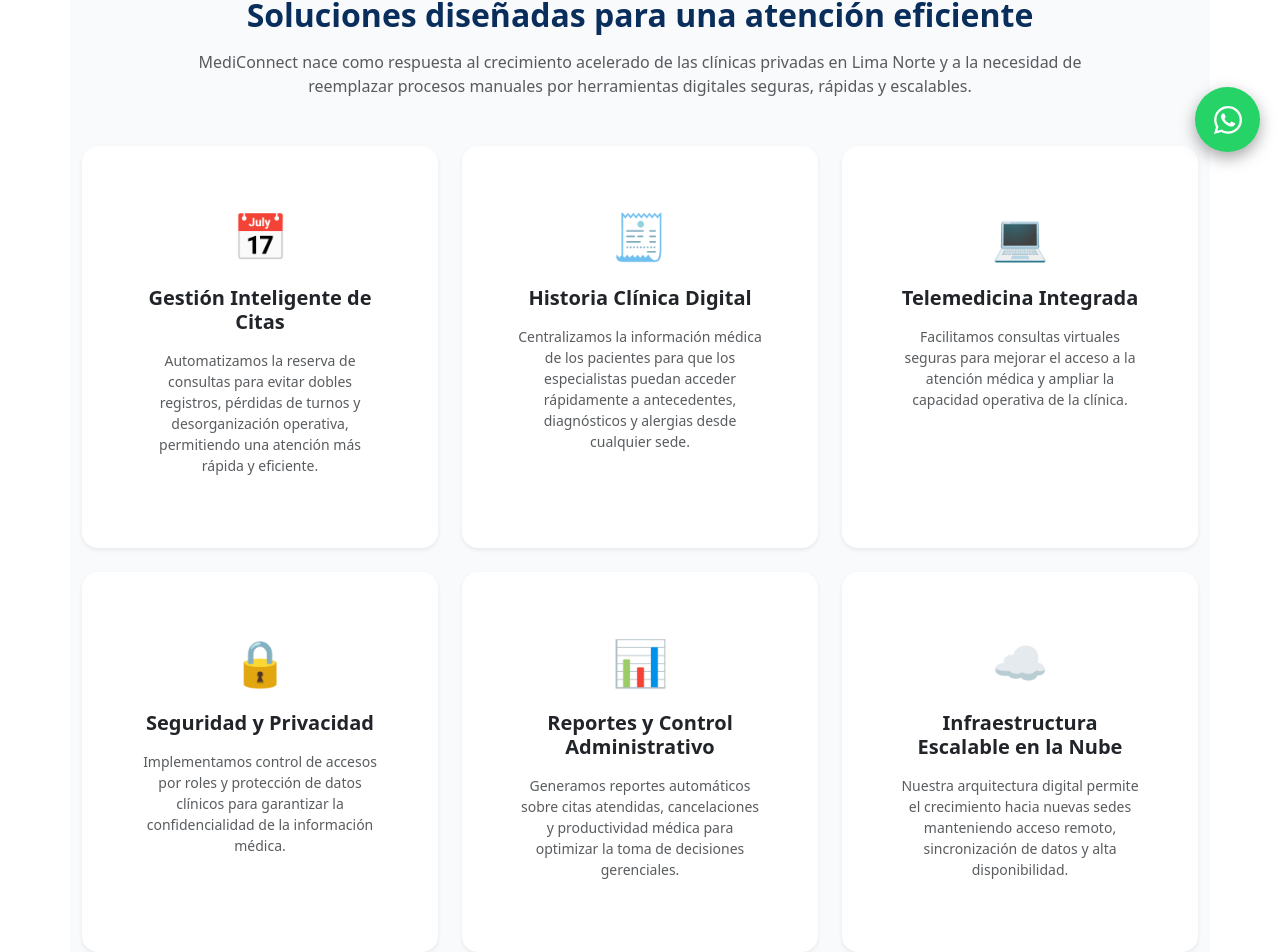
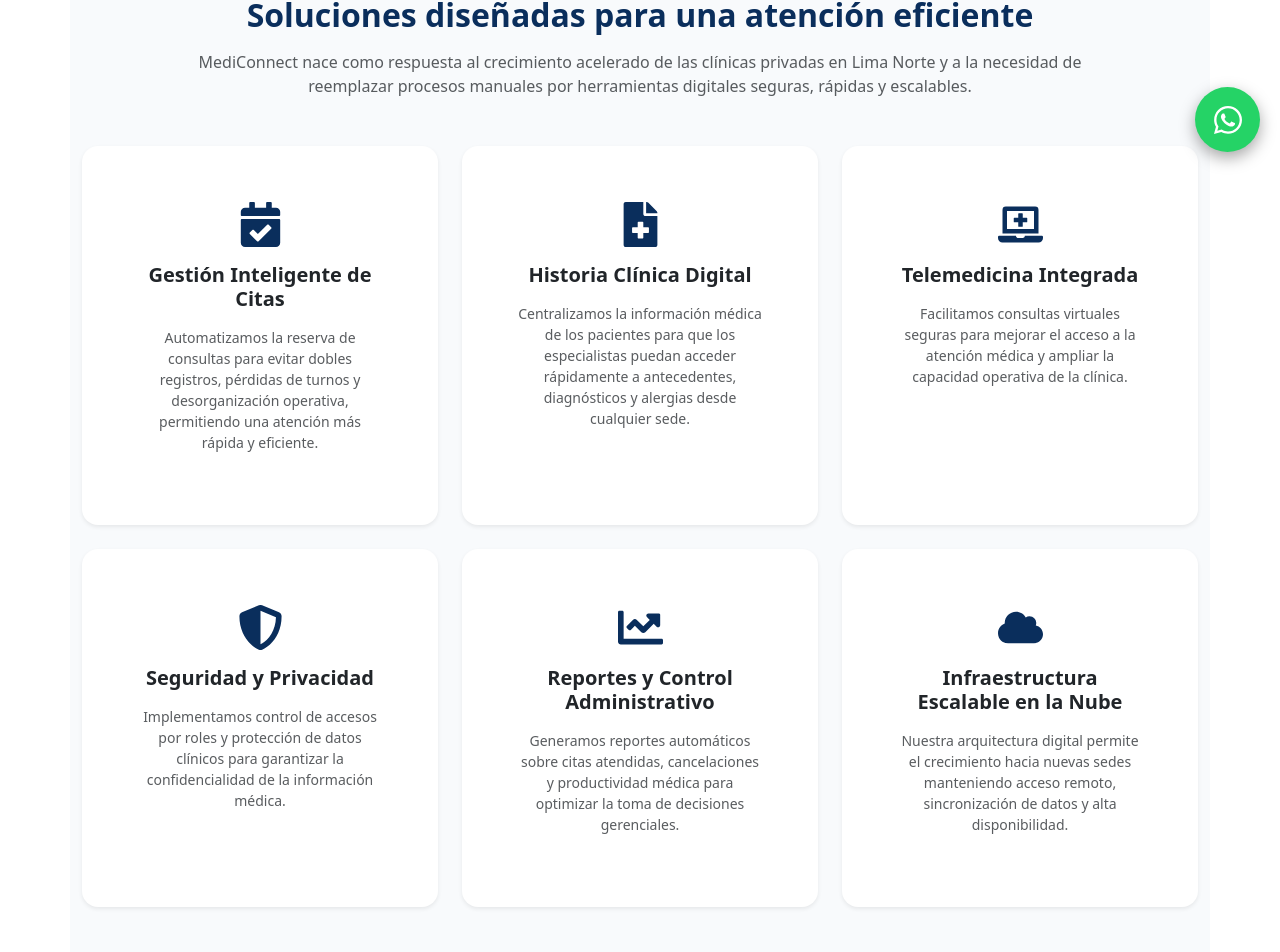
Before and after one commit to DiegoGarcia616/Frontend-MediConnect, a React (Vite) app: page /servicios in a window 1280 px wide. Shown: the part 628-1580 px from the top of the page. Built offline with nearby package versions, Linux system fonts and the light colour scheme.

Commit message:
Mejora responsive y UI

```diff
--- a/src/pages/public/Servicios.jsx
+++ b/src/pages/public/Servicios.jsx
@@ -1,4 +1,14 @@
 import React from 'react';
+
+import {
+  FaCalendarCheck,
+  FaFileMedical,
+  FaLaptopMedical,
+  FaShieldAlt,
+  FaChartLine,
+  FaCloud,
+  FaStethoscope
+} from 'react-icons/fa';
 
 export default function Servicios() {
   return (
@@ -6,15 +16,11 @@
       className="container py-5"
       style={{ backgroundColor: '#f8fafc' }}
     >
-
-      {/* HERO */}
       <div
-        className="row align-items-center mb-5 text-white rounded-4 p-5 shadow-sm"
+        className="row align-items-center mb-5 text-white rounded-5 p-4 p-lg-5 shadow-sm mx-2 mx-md-0"
         style={{ backgroundColor: '#0a2e5c' }}
       >
-
         <div className="col-lg-8">
-
           <span className="badge bg-white bg-opacity-25 text-white mb-3 px-3 py-2 text-uppercase fw-bold">
             Servicios Médicos
           </span>
@@ -29,29 +35,19 @@
             telemedicina, historias clínicas digitales y gestión inteligente
             de citas.
           </p>
-
         </div>
 
         <div className="col-lg-4 text-center d-none d-lg-block">
-
           <div className="p-4 bg-white bg-opacity-10 rounded-circle d-inline-block shadow-sm">
-
-            <span
-              className="text-white fw-bold"
-              style={{ fontSize: '70px' }}
-            >
-              🩺
-            </span>
-
+            <FaStethoscope
+              size={70}
+              color="white"
+            />
           </div>
-
         </div>
-
       </div>
 
-      {/* INTRO */}
       <div className="text-center mb-5">
-
         <h2
           className="fw-bold mb-3"
           style={{ color: '#0a2e5c' }}
@@ -68,25 +64,22 @@
           procesos manuales por herramientas digitales seguras, rápidas y
           escalables.
         </p>
-
       </div>
 
-      {/* SERVICIOS */}
       <div className="row g-4">
-
-        {/* CARD 1 */}
         <div className="col-md-6 col-lg-4">
-
-          <div className="card border-0 shadow-sm rounded-4 h-100">
-
+          <div
+            className="card border-0 shadow-sm rounded-4 h-100"
+            style={{
+              transition: '0.3s ease'
+            }}
+          >
             <div className="card-body p-4">
-
-              <div
+              <FaCalendarCheck
+                size={45}
+                color="#0a2e5c"
                 className="mb-3"
-                style={{ fontSize: '45px' }}
-              >
-                📅
-              </div>
+              />
 
               <h5 className="fw-bold mb-3">
                 Gestión Inteligente de Citas
@@ -97,26 +90,23 @@
                 registros, pérdidas de turnos y desorganización operativa,
                 permitiendo una atención más rápida y eficiente.
               </p>
-
             </div>
-
           </div>
-
         </div>
 
-        {/* CARD 2 */}
         <div className="col-md-6 col-lg-4">
-
-          <div className="card border-0 shadow-sm rounded-4 h-100">
-
+          <div
+            className="card border-0 shadow-sm rounded-4 h-100"
+            style={{
+              transition: '0.3s ease'
+            }}
+          >
             <div className="card-body p-4">
-
-              <div
+              <FaFileMedical
+                size={45}
+                color="#0a2e5c"
                 className="mb-3"
-                style={{ fontSize: '45px' }}
-              >
-                🧾
-              </div>
+              />
 
               <h5 className="fw-bold mb-3">
                 Historia Clínica Digital
@@ -127,26 +117,23 @@
                 que los especialistas puedan acceder rápidamente a
                 antecedentes, diagnósticos y alergias desde cualquier sede.
               </p>
-
             </div>
-
           </div>
-
         </div>
 
-        {/* CARD 3 */}
         <div className="col-md-6 col-lg-4">
-
-          <div className="card border-0 shadow-sm rounded-4 h-100">
-
+          <div
+            className="card border-0 shadow-sm rounded-4 h-100"
+            style={{
+              transition: '0.3s ease'
+            }}
+          >
             <div className="card-body p-4">
-
-              <div
+              <FaLaptopMedical
+                size={45}
+                color="#0a2e5c"
                 className="mb-3"
-                style={{ fontSize: '45px' }}
-              >
-                💻
-              </div>
+              />
 
               <h5 className="fw-bold mb-3">
                 Telemedicina Integrada
@@ -157,26 +144,23 @@
                 acceso a la atención médica y ampliar la capacidad
                 operativa de la clínica.
               </p>
-
             </div>
-
           </div>
-
         </div>
 
-        {/* CARD 4 */}
         <div className="col-md-6 col-lg-4">
-
-          <div className="card border-0 shadow-sm rounded-4 h-100">
-
+          <div
+            className="card border-0 shadow-sm rounded-4 h-100"
+            style={{
+              transition: '0.3s ease'
+            }}
+          >
             <div className="card-body p-4">
-
-              <div
+              <FaShieldAlt
+                size={45}
+                color="#0a2e5c"
                 className="mb-3"
-                style={{ fontSize: '45px' }}
-              >
-                🔒
-              </div>
+              />
 
               <h5 className="fw-bold mb-3">
                 Seguridad y Privacidad
@@ -187,26 +171,23 @@
                 de datos clínicos para garantizar la confidencialidad de
                 la información médica.
               </p>
-
             </div>
-
           </div>
-
         </div>
 
-        {/* CARD 5 */}
         <div className="col-md-6 col-lg-4">
-
-          <div className="card border-0 shadow-sm rounded-4 h-100">
-
+          <div
+            className="card border-0 shadow-sm rounded-4 h-100"
+            style={{
+              transition: '0.3s ease'
+            }}
+          >
             <div className="card-body p-4">
-
-              <div
+              <FaChartLine
+                size={45}
+                color="#0a2e5c"
                 className="mb-3"
-                style={{ fontSize: '45px' }}
-              >
-                📊
-              </div>
+              />
 
               <h5 className="fw-bold mb-3">
                 Reportes y Control Administrativo
@@ -217,26 +198,23 @@
                 cancelaciones y productividad médica para optimizar la
                 toma de decisiones gerenciales.
               </p>
-
             </div>
-
           </div>
-
         </div>
 
-        {/* CARD 6 */}
         <div className="col-md-6 col-lg-4">
-
-          <div className="card border-0 shadow-sm rounded-4 h-100">
-
+          <div
+            className="card border-0 shadow-sm rounded-4 h-100"
+            style={{
+              transition: '0.3s ease'
+            }}
+          >
             <div className="card-body p-4">
-
-              <div
+              <FaCloud
+                size={45}
+                color="#0a2e5c"
                 className="mb-3"
-                style={{ fontSize: '45px' }}
-              >
-                ☁️
-              </div>
+              />
 
               <h5 className="fw-bold mb-3">
                 Infraestructura Escalable en la Nube
@@ -247,15 +225,10 @@
                 hacia nuevas sedes manteniendo acceso remoto,
                 sincronización de datos y alta disponibilidad.
               </p>
-
             </div>
-
           </div>
-
         </div>
-
       </div>
-
     </div>
   );
 }
```
Also changed, not shown: src/pages/public/Sedes.jsx (+150 -90 lines).
